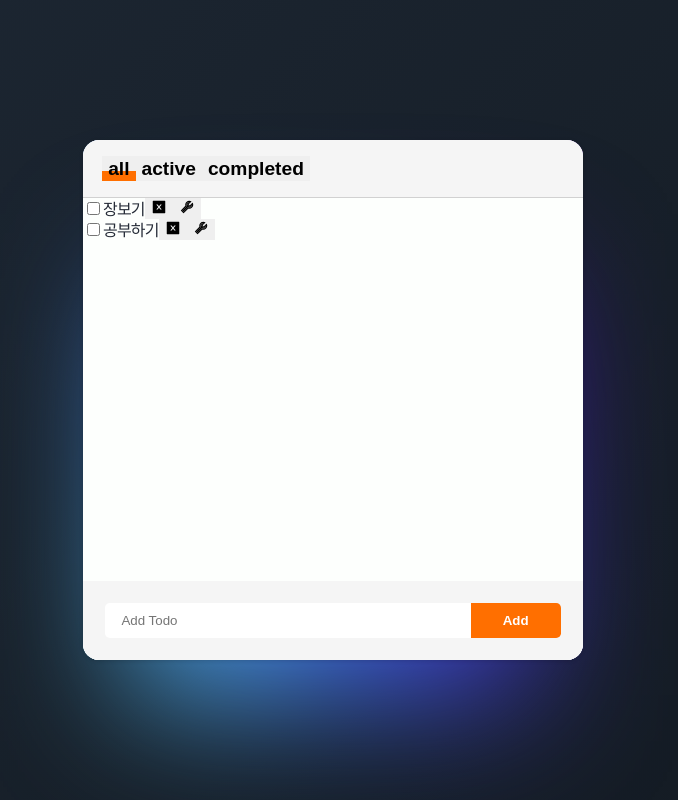
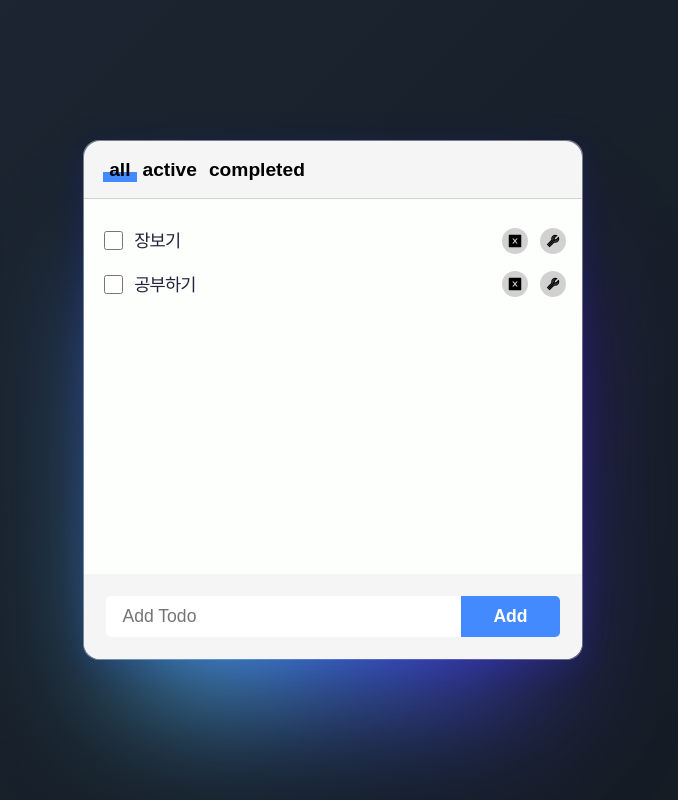
Before and after one commit to kyungbaa/todo, a React (Create React App) app: page / in a window 1280 px wide. Shown: the whole page, without its empty margins (307-985 px from the left). Built offline with nearby package versions, Linux system fonts and the light colour scheme.

Commit message:
STYLE: to-do-list 레이아웃정리 TODO> 수정버튼 클릭시 나오는 레이아웃 수정

```diff
--- a/src/App.css
+++ b/src/App.css
@@ -12,9 +12,10 @@
   --color-grey: #d1d1d1;
   --color-bg-light: #252b37;
   --color-text: #22243d;
-  --color-accent: #ff6f00;
+  /* --color-accent: #d18b28; */
   --color-white: #ffffff;
-  /* --color-accent: #448aff; */
+  --color-accent: #448aff;
+  --color-scrollbar: #aaa7a7;
   --wrap-height: 65vh;
   --wrap-width: 100vw;
 }
@@ -26,9 +27,10 @@ body {
   justify-content: center;
   align-items: center;
   background: linear-gradient(-45deg, #131a22, #1d2733);
+  accent-color: var(--color-accent);
 }
 
-.wrap {
+/* .wrap {
   position: relative;
   display: flex;
   flex-direction: column;
@@ -39,7 +41,36 @@ body {
   background-color: var(--color-bg-dark);
   border-radius: 1rem;
   box-shadow: rgba(0, 0, 0, 0.16) 0px 1px 4px;
+} */
+.wrap {
+  position: relative;
+  display: flex;
+  flex-direction: column;
+  width: var(--wrap-width);
+  height: var(--wrap-height);
+  max-width: 500px;
+  background: rgba(255, 255, 255, 0.3);
+  box-shadow: 0 8px 32px 0 rgba(31, 38, 135, 0.37);
+  backdrop-filter: blur(7.5px);
+  -webkit-backdrop-filter: blur(7.5px);
+  border-radius: 1rem;
+  border: 1px solid rgba(255, 255, 255, 0.18);
 }
+/* .wrap::before {
+  content: '';
+  width: 100%;
+  height: 100%;
+  border-radius: 1rem;
+  background-image: linear-gradient(
+    var(--rotate),
+    #5ddcff,
+    #3c67e3 43%,
+    #4e00c2
+  );
+  position: absolute;
+  z-index: -1;
+  animation: spin 2.5s linear infinite;
+} */
 
 .wrap::before {
   content: '';
@@ -104,4 +135,18 @@ body {
 button {
   outline: none;
   border: none;
+  background-color: transparent;
 }
+
+::-webkit-scrollbar {
+  width: 0.5rem;
+}
+::-webkit-scrollbar-track {
+  background-color: var(--color-bg);
+}
+::-webkit-scrollbar-thumb {
+  background-color: var(--color-scrollbar);
+}
+::-webkit-scrollbar-thumb:hover {
+  background-color: var(--color-accent);
+}
--- a/src/App.jsx
+++ b/src/App.jsx
@@ -2,10 +2,11 @@ import { useState } from 'react';
 import './App.css';
 import TodoList from './components/TodoList/TodoList';
 import Header from './components/Header/Header';
+import { DarkModeProvider } from './context/DarkModeContext';
 function App() {
   const [filter, setFilter] = useState(Filters[0]);
   return (
-    <>
+    <DarkModeProvider>
       <div className="wrap">
         <Header
           filter={filter}
@@ -14,7 +15,7 @@ function App() {
         />
         <TodoList filter={filter} />
       </div>
-    </>
+    </DarkModeProvider>
   );
 }
 const Filters = ['all', 'active', 'completed'];
--- a/src/components/AddTodo/AddTodo.module.css
+++ b/src/components/AddTodo/AddTodo.module.css
@@ -7,6 +7,7 @@
 }
 
 .input {
+  font-size: 1.1rem;
   flex: 1 0 auto;
   padding: 0.6rem 1rem;
   border: none;
@@ -15,6 +16,7 @@
 }
 
 .button {
+  font-size: 1.1rem;
   background-color: var(--color-accent);
   color: var(--color-white);
   font-weight: bold;
--- a/src/components/Todo/Todo.jsx
+++ b/src/components/Todo/Todo.jsx
@@ -1,11 +1,11 @@
 import React, { useState } from 'react';
-
 import {
   AiTwotoneTool,
   AiFillCloseSquare,
   AiFillCheckSquare,
 } from 'react-icons/ai';
 
+import styles from './Todo.module.css';
 const Todo = ({ todo, onUpdate, onDelete }) => {
   const { text, status } = todo;
   const [modifyStatus, setModifyStatus] = useState(true);
@@ -32,22 +32,32 @@ const Todo = ({ todo, onUpdate, onDelete }) => {
   return (
     <>
       {modifyStatus ? (
-        <li>
+        <li className={styles.todo}>
           <input
+            className={styles.checkbox}
             type="checkbox"
             id="checkbox"
             checked={status === 'completed'}
             onChange={handleStatus}
           />
-          <label htmlFor="checkbox">{text}</label>
-
-          <button onClick={handleDelete}>
+          <label className={styles.text} htmlFor="checkbox">
+            {text}
+          </label>
+          <div className={styles.buttons}>
+            <span className={styles.icon}>
+              <button onClick={handleDelete} className={styles.todoButton}>
                 <AiFillCloseSquare size="16px" />
               </button>
-
-          <button onClick={handleModifyStatus}>
+            </span>
+            <span className={styles.icon}>
+              <button
+                onClick={handleModifyStatus}
+                className={styles.todoButton}
+              >
                 <AiTwotoneTool size="16px" />
               </button>
+            </span>
+          </div>
         </li>
       ) : (
         <form>
@@ -56,12 +66,17 @@ const Todo = ({ todo, onUpdate, onDelete }) => {
             onChange={handleModifyText}
             defaultValue={text}
           ></input>
+          <div className={styles.buttons}>
+            <span className={styles.icon}>
               <button
+                className={styles.todoButton}
                 onClick={handleModifySubmit}
                 disabled={modifyText.trim() !== '' ? false : true}
               >
                 <AiFillCheckSquare size="16px" />
               </button>
+            </span>
+          </div>
         </form>
       )}
     </>
--- a/src/components/Todo/todo.module.css
+++ b/src/components/Todo/todo.module.css
@@ -0,0 +1,47 @@
+.todo {
+  display: flex;
+  justify-content: space-between;
+  align-items: center;
+  padding: 0.5rem 1rem;
+  margin: 0.1rem 0;
+  color: var(--color-text);
+}
+
+.buttons {
+  display: flex;
+  justify-content: space-between;
+  width: 4rem;
+}
+
+.checkbox {
+  width: 1.2rem;
+  height: 1.2rem;
+}
+
+.text {
+  flex: 1 1 0%;
+  margin-left: 0.5rem;
+  font-size: 1.1rem;
+}
+
+.icon {
+  display: flex;
+  justify-content: center;
+  align-items: center;
+  width: 26px;
+  height: 26px;
+  background-color: var(--color-grey);
+  border-radius: 100%;
+  transition: all 150ms ease-in-out;
+}
+
+.icon:hover {
+  background-color: var(--color-accent);
+  transform: rotate(15deg) scale(1.1);
+}
+
+.todoButton {
+  display: flex;
+  justify-content: center;
+  align-items: center;
+}
--- a/src/components/TodoList/TodoLIst.module.css
+++ b/src/components/TodoList/TodoLIst.module.css
@@ -1,10 +1,11 @@
 .container {
   height: 100%;
+  min-height: 0;
   display: flex;
   flex-direction: column;
   background-color: var(--color-bg);
   border-radius: 0 0 1rem 1rem;
-  /* padding: 1.4rem; */
+  padding-top: 1.2rem;
 }
 
 .list {
--- /dev/null
+++ b/src/context/DarkModeContext.jsx
@@ -0,0 +1,13 @@
+import { createContext, useState } from 'react';
+
+export const DarkModeContext = createContext();
+
+export function DarkModeProvider({ children }) {
+  const [darkMode, setDarkMode] = useState(false);
+  const toggleDarkMode = () => setDarkMode((mode) => !mode);
+  return (
+    <DarkModeContext.Provider value={{ darkMode, toggleDarkMode }}>
+      {children}
+    </DarkModeContext.Provider>
+  );
+}
```
Lines whose indentation alone changed are shown as unchanged.
